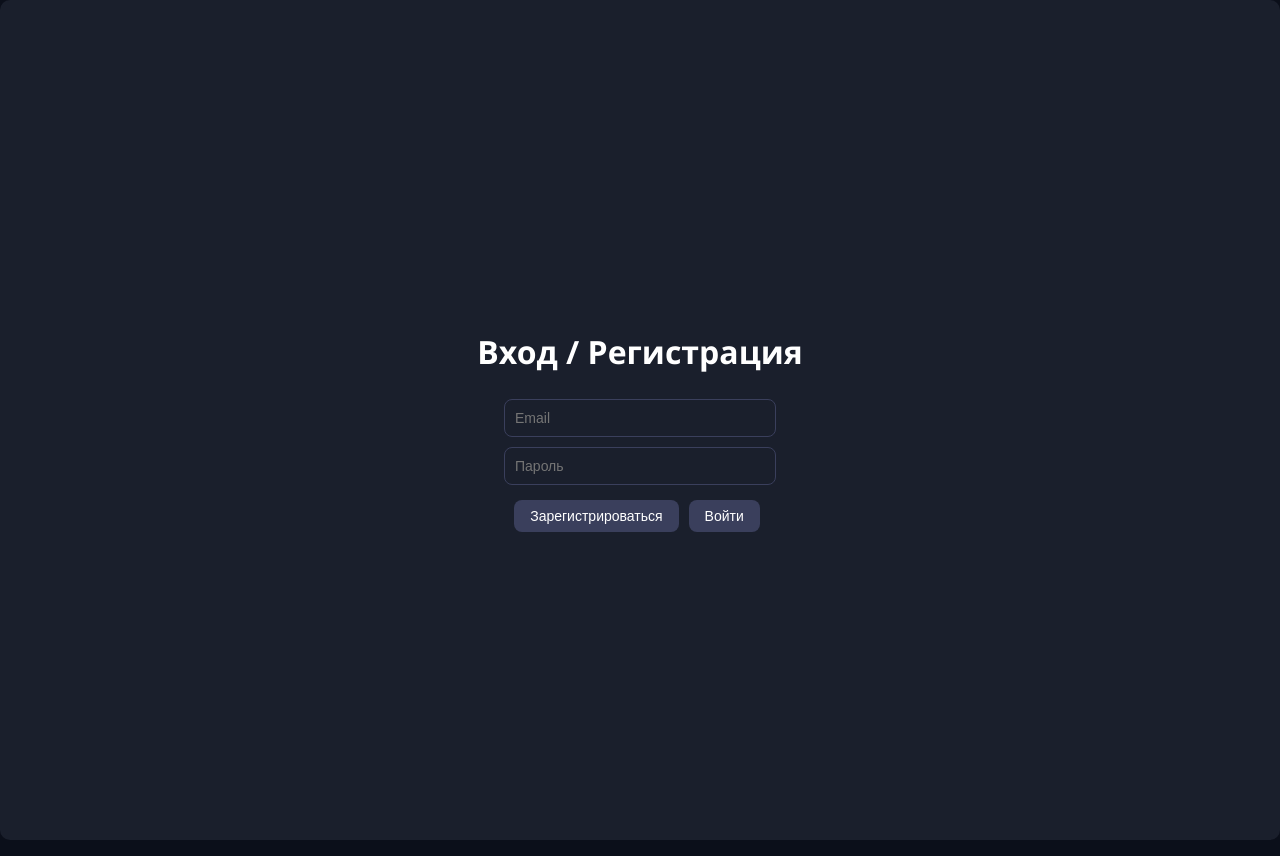
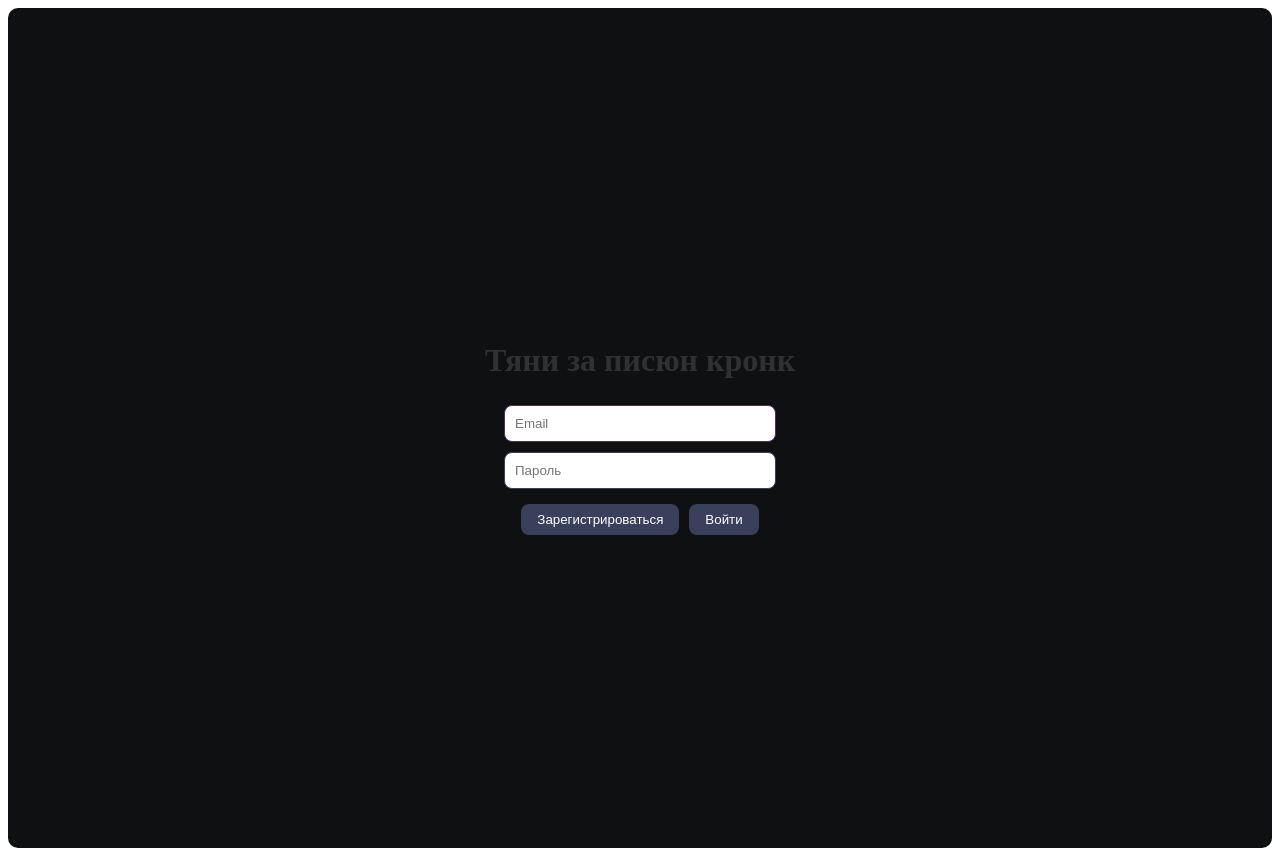
Before and after one commit to Wook1ch/messenger, a React (Create React App) app: page / in a window 1280 px wide. Built offline with nearby package versions, Linux system fonts and the light colour scheme.

Commit message:
еще бафчик

```diff
--- a/package.json
+++ b/package.json
@@ -10,6 +10,7 @@
     "@testing-library/user-event": "^13.5.0",
     "react": "^19.2.4",
     "react-dom": "^19.2.4",
+    "react-router-dom": "^7.13.0",
     "react-scripts": "5.0.1",
     "web-vitals": "^2.1.4"
   },
--- a/src/App.js
+++ b/src/App.js
@@ -1,19 +1,16 @@
-import { useState } from "react";
+// src/App.js
+import { BrowserRouter as Router, Routes, Route } from "react-router-dom";
 import LoginPage from "./pages/LoginPage";
 import ChatPage from "./pages/ChatPage";
-import './styles/theme.css';
 
 function App() {
-  const [user, setUser] = useState(null);
-
   return (
-    <div className="app-wrapper">
-      {!user ? (
-        <LoginPage onLogin={u => setUser(u)} />
-      ) : (
-        <ChatPage username={user.email} />
-      )}
-    </div>
+    <Router>
+      <Routes>
+        <Route path="/" element={<LoginPage />} />
+        <Route path="/chat" element={<ChatPage />} />
+      </Routes>
+    </Router>
   );
 }
 
--- a/src/index.js
+++ b/src/index.js
@@ -1,11 +1,6 @@
-import React from 'react';
-import ReactDOM from 'react-dom/client';
-import App from './App'; // <-- правильно, без ./src
-import './styles/theme.css';
+import React from "react";
+import ReactDOM from "react-dom/client";
+import App from "./App";
 
-const root = ReactDOM.createRoot(document.getElementById('root'));
-root.render(
-  <React.StrictMode>
-    <App />
-  </React.StrictMode>
-);
+const root = ReactDOM.createRoot(document.getElementById("root"));
+root.render(<App />);
--- a/src/pages/LoginPage.jsx
+++ b/src/pages/LoginPage.jsx
@@ -1,11 +1,13 @@
 // src/pages/LoginPage.jsx
 import { useState } from "react";
+import { useNavigate } from "react-router-dom"; // для перенаправления
 import { supabase } from "../api/supabase";
 
 export default function LoginPage() {
   const [email, setEmail] = useState("");
   const [password, setPassword] = useState("");
   const [message, setMessage] = useState("");
+  const navigate = useNavigate(); // хук для перехода на другую страницу
 
   // Регистрация
   const handleSignup = async () => {
@@ -18,6 +20,8 @@ export default function LoginPage() {
       setMessage(error.message);
     } else {
       setMessage("Регистрация успешна! Проверь почту.");
+      // Автоматический переход на чат через 1.5 сек
+      setTimeout(() => navigate("/chat"), 1500);
     }
   };
 
@@ -32,6 +36,8 @@ export default function LoginPage() {
       setMessage(error.message);
     } else {
       setMessage("Вы вошли в систему!");
+      // Переход на чат
+      setTimeout(() => navigate("/chat"), 500);
     }
   };
 
@@ -43,13 +49,13 @@ export default function LoginPage() {
         alignItems: "center",
         justifyContent: "center",
         height: "100vh",
-        backgroundColor: "#1a1f2c",
-        color: "#fff",
+        backgroundColor: "#0f1011",
+        color: "#313131",
         padding: 20,
         borderRadius: 10,
       }}
     >
-      <h1>Вход / Регистрация</h1>
+      <h1>Тяни за писюн кронк</h1>
 
       <input
         type="email"
@@ -60,7 +66,7 @@ export default function LoginPage() {
           margin: 5,
           padding: 10,
           borderRadius: 8,
-          border: "1px solid #3a3f5c",
+          border: "1px solid #502974",
           width: 250,
         }}
       />
```
Also changed, not shown: 1 other file (tests, documents, lock files or other folders).
